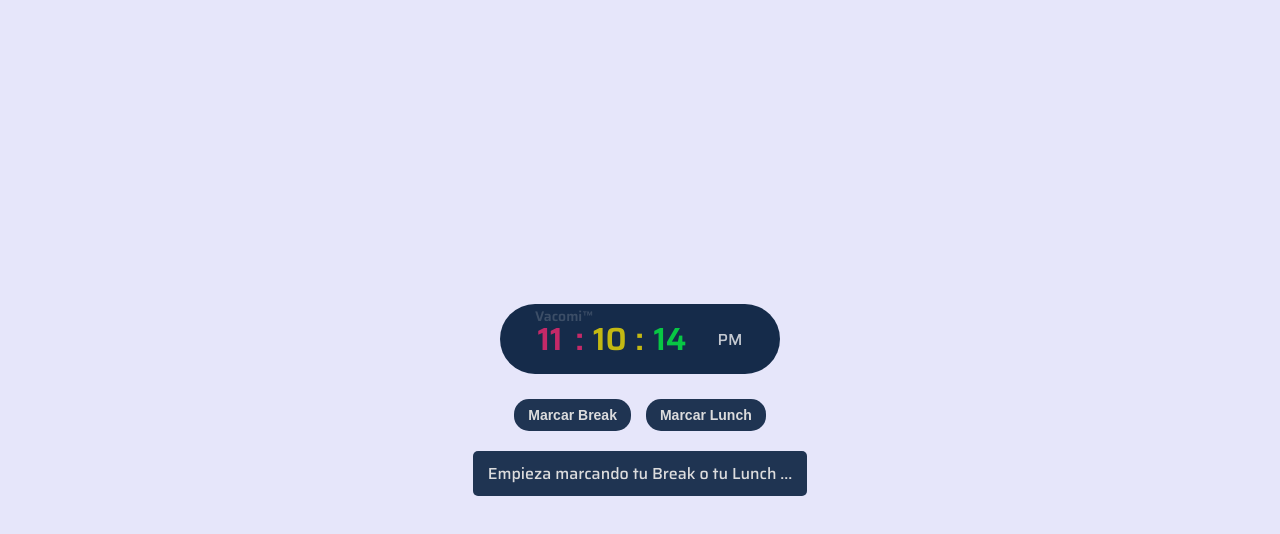
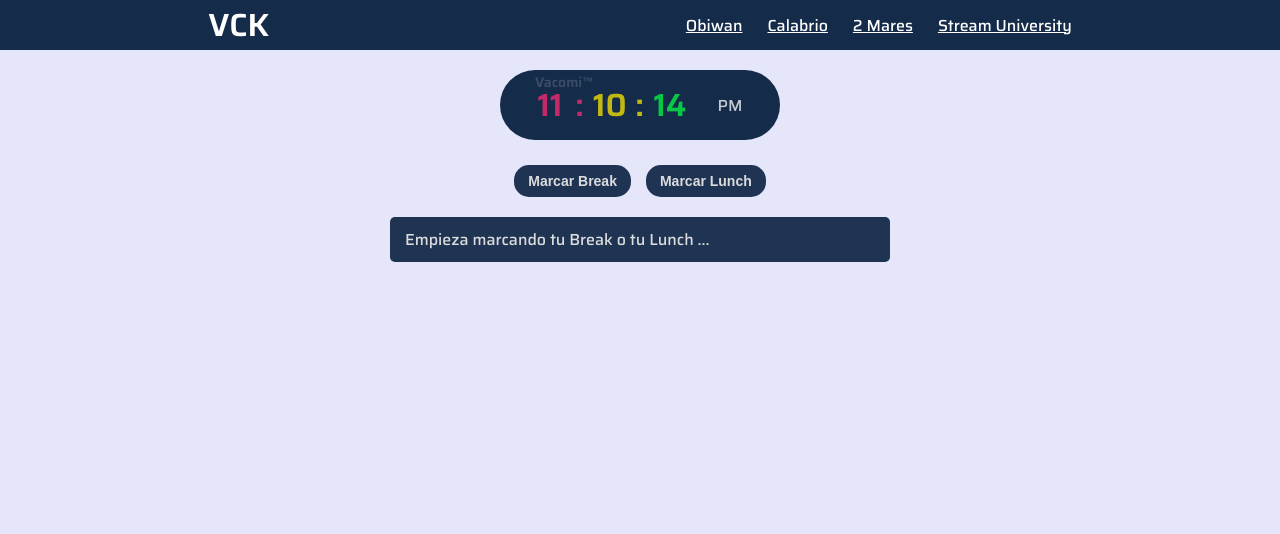
Before and after one commit to Vacomi/Konectahora, a plain HTML site: page index.html in a window 1280 px wide. Drawn offline with Linux system fonts and the light colour scheme.

Commit message:
Menu nav agregado

```diff
--- a/index.html
+++ b/index.html
@@ -12,8 +12,16 @@
 </head>
 
 <body>
+  <header class="header">
+      <h1 class="header__logo">VCK</h1>
+      <nav class="header__nav">
+      <a href="https://obiwan.netflix.com/" class="header__link">Obiwan</a>
+      <a href="https://netflix.teleopticloud.com/Web/Authentication" class="header__link">Calabrio</a>
+      <a href="https://2mares.grupokonecta.corp/CMI360/Pages/LoginCentratel.aspx" class="header__link">2 Mares</a>
+      <a href="https://streamu.netflix.net" class="header__link">Stream University</a>
+    </nav>
+    </header>
   <main class="container">
-
     <div id="time" class="clock">
       <div id="hour" class="clock__item">00</div>
       <div id="minutes" class="clock__item">00</div>
--- a/style.css
+++ b/style.css
@@ -16,12 +16,30 @@
 }
 
 body {
-  display: flex;
+  /* display: flex;
   justify-content: center;
-  align-items: center;
+  align-items: center; */
   height: 100vh;
   background-color: var(--primary-color);
   font-family: "Saira", Arial, sans-serif;
+}
+.header {
+  background-color: var(--secondary-color);
+  color: #fff;
+  display: flex;
+  justify-content: space-around;
+  align-items: center;
+  margin-bottom: 20px;
+}
+.header__logo {
+  cursor: pointer;
+}
+.header__nav {
+  display: flex;
+  gap: 25px;
+}
+.header__link {
+  color: white;
 }
 
 .container {
```
